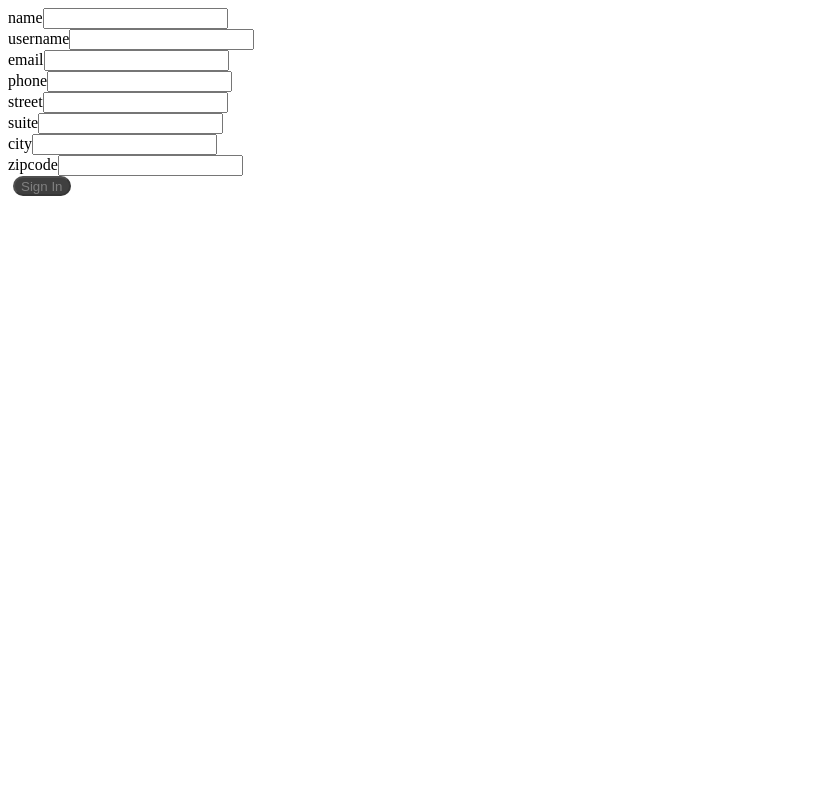
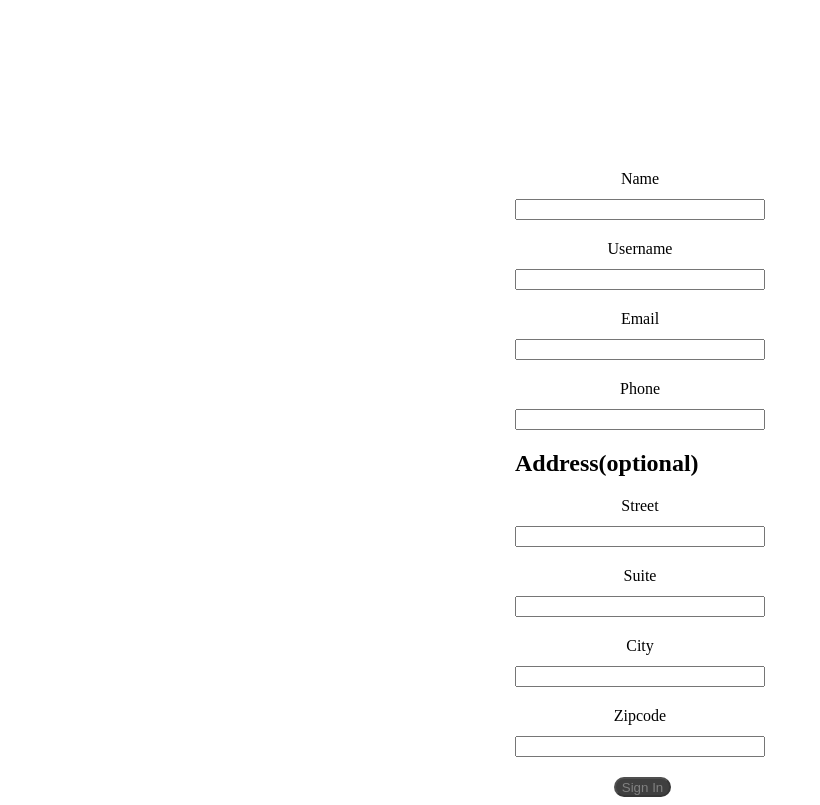
Before and after one commit to Gusvarov/angular-todo, an Angular app: page / in a window 1280 px wide. Shown: the whole page, without its empty margins (0-820 px from the left). Built offline with nearby package versions, Linux system fonts and the light colour scheme.

Commit message:
made UI for sign up and form validation

```diff
--- a/src/app/components/sign-up/sign-up.component.html
+++ b/src/app/components/sign-up/sign-up.component.html
@@ -1,39 +1,56 @@
 <div class="wrapper">
     <form class="form-wrapper" [formGroup]="signUpForm" (ngSubmit)="onSubmit()">
-        <div class="name">
+        <div class="field name">
             <label>name</label>
             <input type="text" formControlName="name">
+            <div *ngIf="name.invalid && (name.touched || name.dirty)">
+                <span class="error" *ngIf="name.errors?.required">Required field</span>
+            </div>
         </div>
-        <div class="username">
+        <div class="field username">
             <label>username</label>
             <input type="text" formControlName="username">
+            <div *ngIf="username.invalid && (username.touched || username.dirty)">
+                <span class="error" *ngIf="username.errors?.required">Required field</span>
+            </div>
         </div>
-        <div class="email">
+        <div class="field email">
             <label>email</label>
             <input type="text" formControlName="email">
+            <div *ngIf="email.invalid && (email.touched || email.dirty)">
+                <span class="error" *ngIf="email.errors?.required">Required field</span>
+                <span class="error" *ngIf="email.errors?.email">Invalid email</span>
+            </div>
         </div>
-        <div class="phone">
+        <div class="field phone">
             <label>phone</label>
             <input type="text" formControlName="phone">
+            <div *ngIf="phone.invalid && (phone.touched || phone.dirty)">
+                <span class="error" *ngIf="phone.errors?.required">Required field</span>
+                <span class="error" *ngIf="phone.errors?.pattern">You can enter only numbers<br>(12 number is correct phone number)</span>
+            </div>
         </div>
         <div class="address-wrapper" formGroupName="address">
-            <div class="street">
+            <h2>Address(optional)</h2>
+            <div class="field street">
                 <label>street</label>
                 <input type="text" formControlName="street">
             </div>
-            <div class="suite">
+            <div class="field suite">
                 <label>suite</label>
                 <input type="text" formControlName="suite">
             </div>
-            <div class="city">
+            <div class="field city">
                 <label>city</label>
                 <input type="text" formControlName="city">
             </div>
-            <div class="zipcode">
+            <div class="field zipcode">
                 <label>zipcode</label>
                 <input type="text" formControlName="zipcode">
             </div>
         </div>
-        <button class="btn" type="submit" [disabled]="!signUpForm.valid">Sign In</button>
+        <div class="btn-wrapper">
+            <button class="btn" type="submit" [disabled]="!signUpForm.valid">Sign In</button>
+        </div>
     </form>
 </div>
--- a/src/app/components/sign-up/sign-up.component.scss
+++ b/src/app/components/sign-up/sign-up.component.scss
@@ -0,0 +1,28 @@
+.wrapper {
+    .form-wrapper {
+        margin-top: -100px;
+        .field {
+            display: flex;
+            flex-direction: column;
+            height: 50px;
+            justify-content: space-between;
+            margin-top: 20px;
+            width: 250px;
+
+            label {
+                text-align: center;
+                text-transform: capitalize;
+            }
+        }
+
+        .zipcode {
+            margin-bottom: 20px;
+        }
+
+        .btn-wrapper {
+            width: 100%;
+            display: flex;
+            justify-content: center;
+        }
+    }
+}
--- a/src/app/components/sign-up/sign-up.component.ts
+++ b/src/app/components/sign-up/sign-up.component.ts
@@ -15,7 +15,7 @@ export class SignUpComponent implements OnInit, OnDestroy {
     name: ['', Validators.required],
     username: ['', Validators.required],
     email: ['', [Validators.required, Validators.email]],
-    phone: ['', [Validators.required]],
+    phone: ['', [Validators.required, Validators.pattern('[0-9 ]{12}')]],
     address: this.fb.group({
       street: [''],
       suite: [''],
@@ -24,13 +24,28 @@ export class SignUpComponent implements OnInit, OnDestroy {
     })
   });
 
-  // Validators.pattern('[0-9 ]{11}')
+  get name() {
+    return this.signUpForm.get('name');
+  }
+
+  get username() {
+    return this.signUpForm.get('username');
+  }
+
+  get email() {
+    return this.signUpForm.get('email');
+  }
+
+  get phone() {
+    return this.signUpForm.get('phone');
+  }
 
   constructor(private signUpService: SignUpService,
               private fb: FormBuilder,
               private router: Router) { }
 
   public ngOnInit(): void {
+
   }
 
   public onSubmit(): void {
--- a/src/app/components/todo-list/todo-list.component.scss
+++ b/src/app/components/todo-list/todo-list.component.scss
@@ -3,14 +3,6 @@
 }
 
 .wrapper {
-    height: 100%;
-    width: 100%;
-    margin-top: 250px;
-    display: flex;
-    flex-direction: column;
-    justify-content: center;
-    align-items: center;
-
     .add-todo {
         display: flex;
         flex-direction: column;
--- a/src/styles.scss
+++ b/src/styles.scss
@@ -16,5 +16,20 @@
     &:disabled {
         background-color: #3f3f3f;
         color: gray;
+        cursor: not-allowed;
     }
 }
+
+.wrapper {
+    height: 100%;
+    width: 100%;
+    margin-top: 250px;
+    display: flex;
+    flex-direction: column;
+    justify-content: center;
+    align-items: center;
+}
+
+.error {
+    color: red;
+}
```
